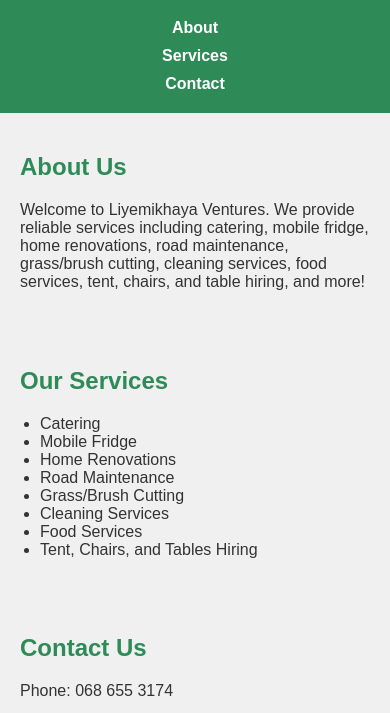
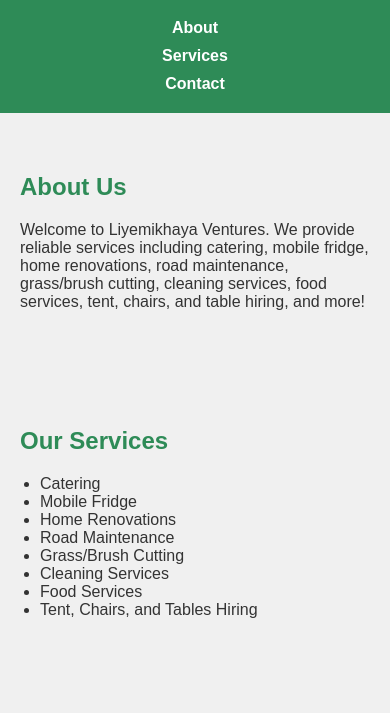
Before and after one commit to Liyemikhaya-7/liyemikhaya-ventures-site, a plain HTML site: page index.html in a window 390 px wide. Shown: the part 81-794 px from the top of the page. Drawn offline with Linux system fonts and the light colour scheme.

Commit message:
Update liyemikhaya.css

```diff
--- a/liyemikhaya.css
+++ b/liyemikhaya.css
@@ -53,11 +53,6 @@
     margin-top: 40px;
 }
 
-@media (max-width: 600px) {
-    section {
-        padding: 20px;
-    }
-
     nav ul {
         flex-direction: column;
         gap: 10px;
```
